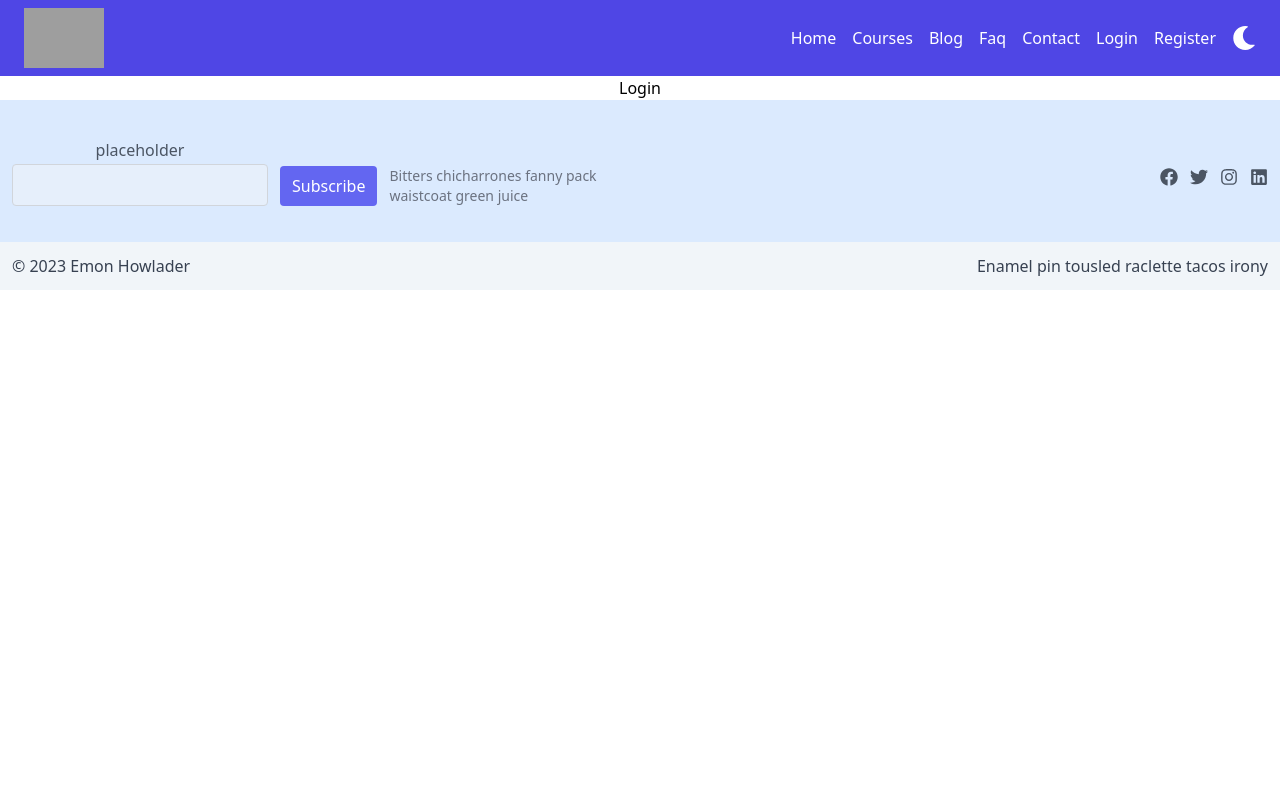
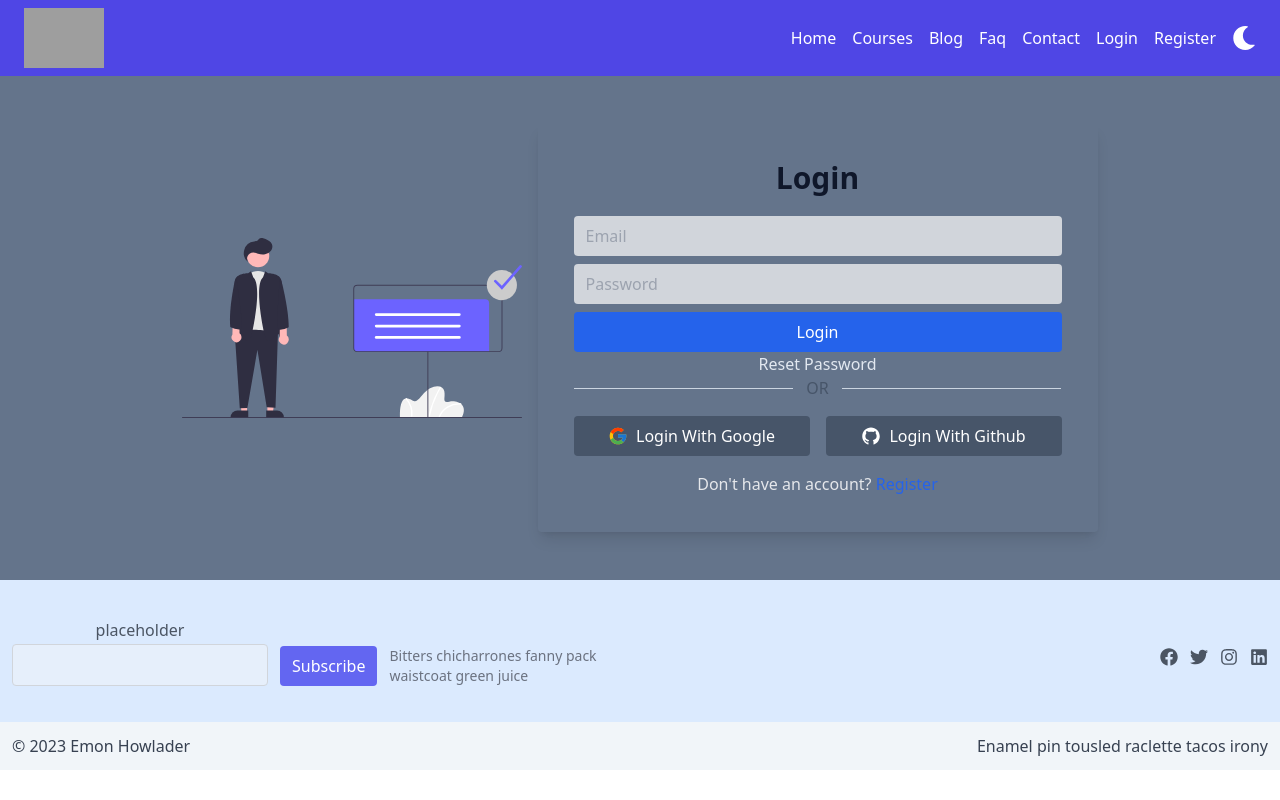
Before and after one commit to coder-emon/online-academy-client, a React (Create React App) app: page /login in a window 1280 px wide. Built offline with nearby package versions, Linux system fonts and the light colour scheme; grey boxes are pictures that could not be loaded.

Commit message:
login page ui done

```diff
--- a/src/Components/Login/Login.js
+++ b/src/Components/Login/Login.js
@@ -1,9 +1,69 @@
 import React from "react";
-
+import { AiFillGithub } from "react-icons/ai";
+import { FcGoogle } from "react-icons/fc";
+import { Link } from "react-router-dom";
+import loginImg from "../../assets/undraw_helpful_sign_re_8ms5.svg";
 const Login = () => {
   return (
-    <div>
-      <h3>Login</h3>
+    <div className="w-full py-12 px-0 min-h[80vh] flex justify-center items-center space-x-4 bg-slate-500 dark:bg-slate-800">
+      <div className="animate-slide-down hidden md:flex ">
+        <img src={loginImg} alt="" className="w-auto h-[180px]" />
+      </div>
+      <div className="w-[35rem] shadow-lg p-9 rounded animate-slide-up">
+        <h2 className="text-slate-900 dark:text-slate-200 font-bold text-3xl text-center">
+          Login
+        </h2>
+        <form className="mt-5 w-full flex flex-col gap-2">
+          <div className="w-full inline-grid">
+            <input
+              type="email"
+              placeholder="Email"
+              className="rounded bg-gray-300 border-none focus:outline-none w-full px-3 py-2 focus:ring-2"
+              required
+            />
+          </div>
+          <div className="w-full inline-grid">
+            <input
+              type="password"
+              placeholder="Password"
+              className="rounded bg-gray-300 border-none focus:outline-none w-full px-3 py-2 focus:ring-2"
+              required
+            />
+          </div>
+
+          <button
+            className="rounded bg-blue-600 hover:bg-blue-700 transition-colors text-white border-none focus:outline-none w-full px-3 py-2 focus:ring-2"
+            type="submit"
+          >
+            Login
+          </button>
+        </form>
+        <div>
+          <Link to="/reset" className="text-slate-200">
+            Reset Password
+          </Link>
+          <div className="flex justify-between items-center">
+            <span className="w-[45%] h-[1px] bg-slate-300"></span>
+            <span className="text-slate-600">OR</span>
+            <span className="w-[45%] h-[1px] bg-slate-300"></span>
+          </div>
+          <div className="flex justify-between items-center space-x-4 py-4">
+            <button className="rounded bg-slate-600 hover:bg-slate-700 transition-colors text-white border-none focus:outline-none w-full px-3 py-2 focus:ring-2 flex items-center justify-center gap-2">
+              <FcGoogle className="text-xl"> </FcGoogle> Login With Google
+            </button>
+            <button className="rounded bg-slate-600 hover:bg-slate-700 transition-colors text-white border-none focus:outline-none w-full px-3 py-2 focus:ring-2 flex items-center justify-center gap-2">
+              <AiFillGithub className="text-xl"></AiFillGithub> Login With
+              Github
+            </button>
+          </div>
+          <p>
+            <span className="text-gray-200 "> Don't have an account?</span>{" "}
+            <Link to="/register" className="text-blue-600">
+              Register
+            </Link>
+          </p>
+        </div>
+      </div>
     </div>
   );
 };
--- a/src/Components/Register/Register.js
+++ b/src/Components/Register/Register.js
@@ -49,7 +49,7 @@ const Register = () => {
             />
           </div>
           <button
-            className="rounded bg-blue-500 hover:bg-blue-600 text-white border-none focus:outline-none w-full px-3 py-2 focus:ring-2"
+            className="rounded bg-blue-600 hover:bg-blue-700 transition-colors text-white border-none focus:outline-none w-full px-3 py-2 focus:ring-2"
             type="submit"
           >
             Register
```
